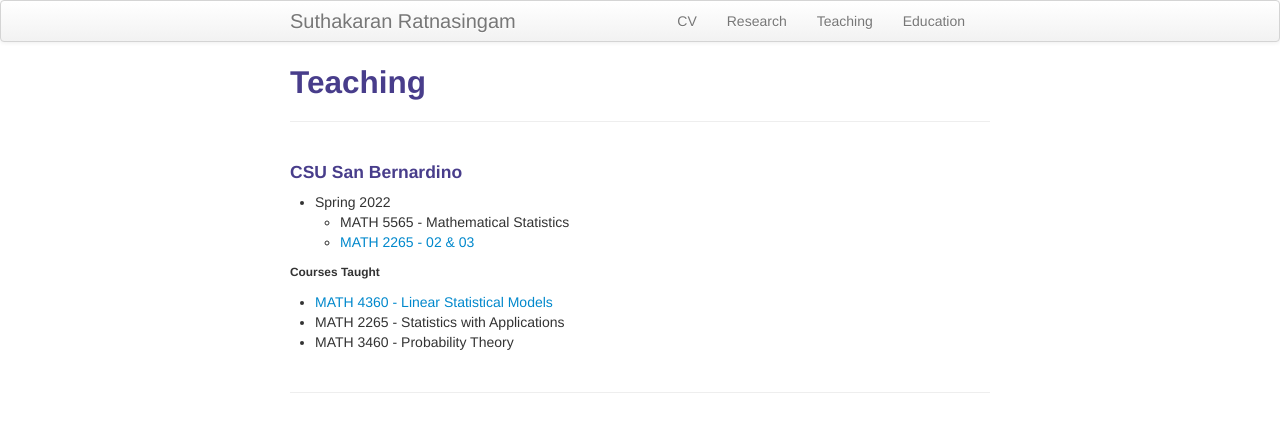
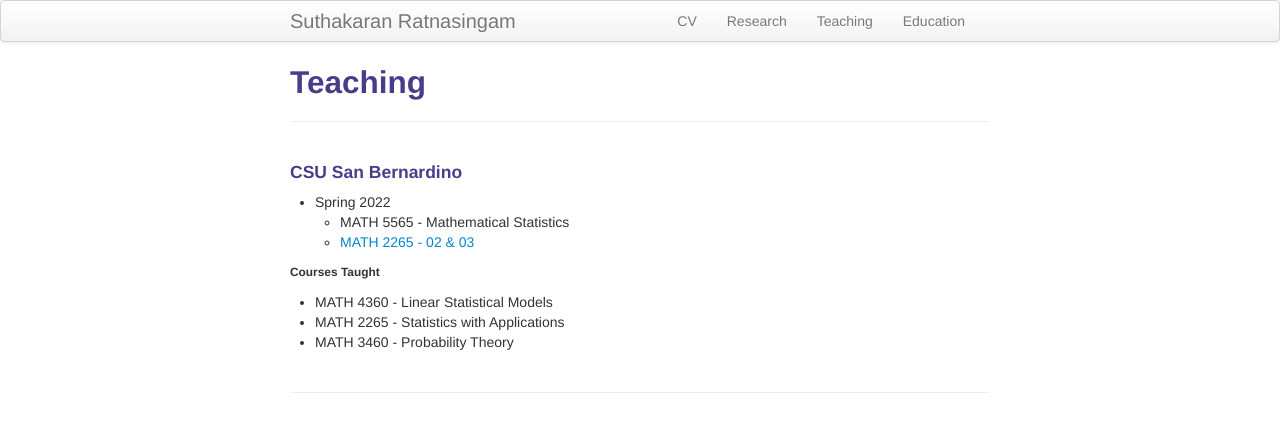
Before and after one commit to suthakaranr/suthakaranr.github.io, a Jekyll site: the page built from pages/Teaching.md, in a window 1280 px wide. Shown: the top 432 px of the page. Built offline with Jekyll 4.4.1, drawn with Linux system fonts in a browser that asks for light colours.

Commit message:
Update Teaching.md

```diff
--- a/pages/Teaching.md
+++ b/pages/Teaching.md
@@ -9,6 +9,6 @@ description: Suthakaran's teaching portfolio
    * <a style="text-decoration:none" href="../pages/StatApp.html" target="_blank" rel="noopener noreferrer">MATH 2265 - 02 & 03 </a>
 
 ###### Courses Taught
-   * <a style="text-decoration:none" href="../pages/LinStatModProj.html" target="_blank" rel="noopener noreferrer">MATH 4360 - Linear Statistical Models</a>
+   * MATH 4360 - Linear Statistical Models
    * MATH 2265 - Statistics with Applications
    * MATH 3460 - Probability Theory
```
